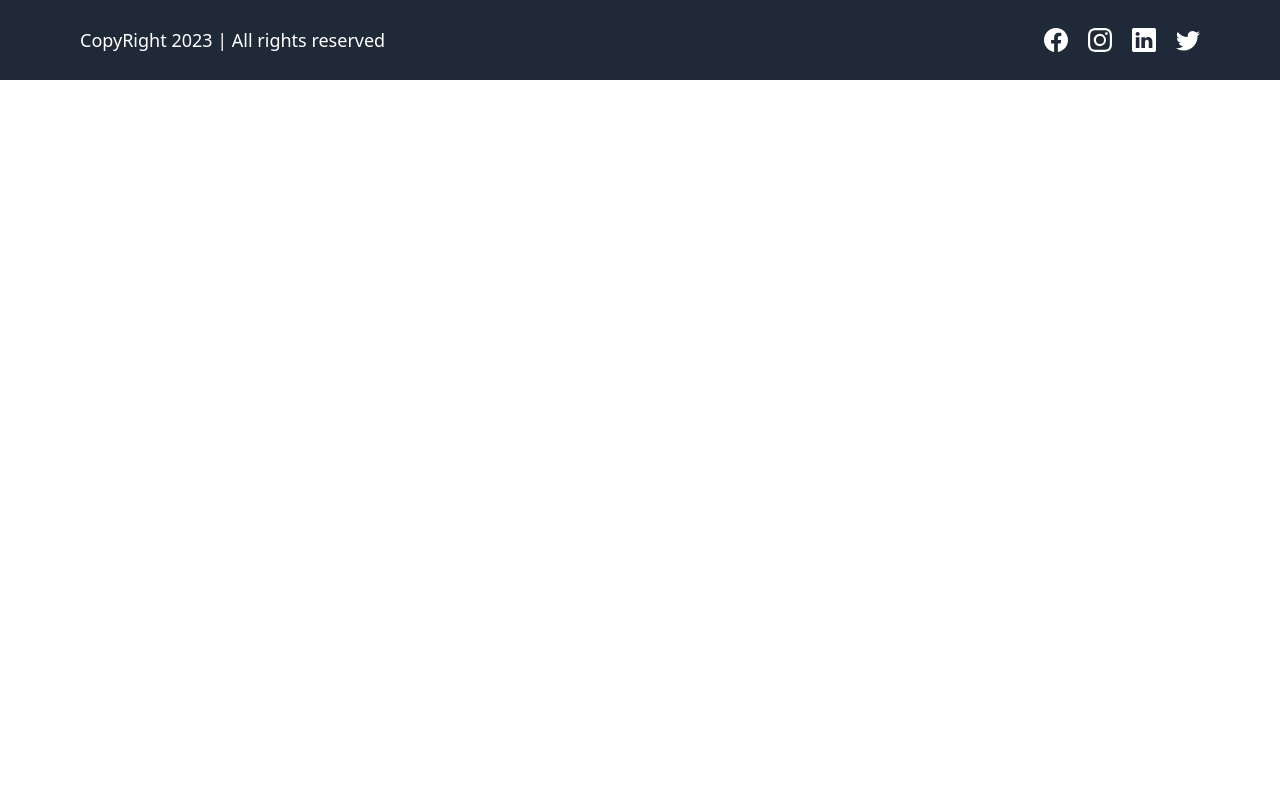
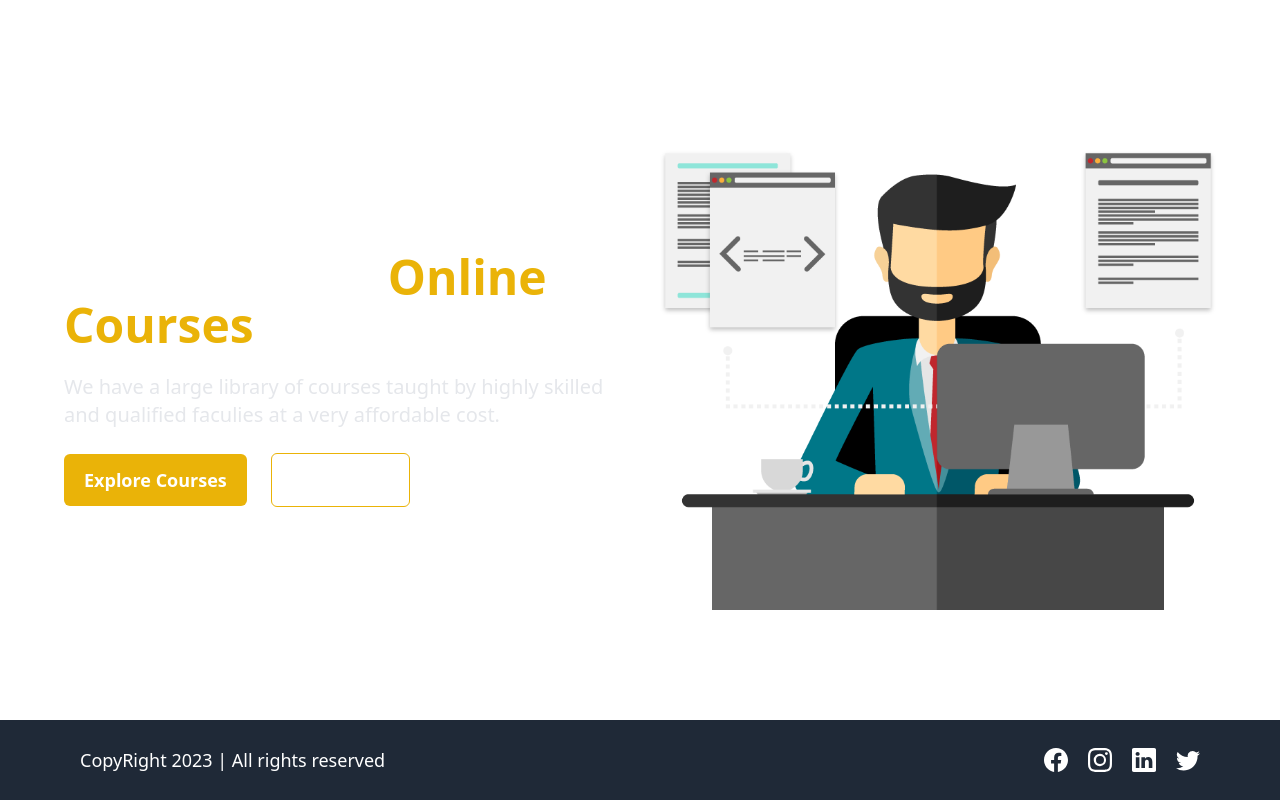
Before and after one commit to Tusharsaxena290/LMS-FRONT-END, a React (Vite) app: page / in a window 1280 px wide. Built offline with nearby package versions, Linux system fonts and the light colour scheme.

Commit message:
home-page-created

```diff
--- a/src/App.jsx
+++ b/src/App.jsx
@@ -1,18 +1,19 @@
 import './App.css'
-import { Routes } from 'react-router-dom';
-import Footer from './Components/Footer';
+import { Routes,Route } from 'react-router-dom'
+import HomePage from './Pages/HomePage'
 
 function App() {
 
 
   return (
-    <>
-    {/* <Routes>
-      <Route path='/' element ={<Home/>}></Route>
+    <div>
+
+
+    <Routes>
+    <Route path="/" element={<HomePage/>}/>
     </Routes>
-    hi   */}
-   <Footer/>
-    </>
+
+     </div>
 
   )
 }
--- /dev/null
+++ b/src/Layouts/HomeLayout.jsx
@@ -0,0 +1,90 @@
+import { FiMenu } from "react-icons/fi";
+import { AiFillCloseCircle } from "react-icons/ai";
+import Footer from "../Components/Footer";
+import { Link } from "react-router-dom";
+
+function HomeLayout({children}) {
+
+
+  function changeWidth() {
+    const drawerSide = document.getElementsByClassName("drawer-side");
+    drawerSide[0].style.width = "auto";
+  }
+
+  function hideDrawer(){
+    const element=document.getElementsByClassName("drawer-toggle");
+    element[0].checked=false;
+    //changeWidth();
+    const drawerSide = document.getElementsByClassName("drawer-side");
+    drawerSide[0].style.width = 0;
+  }
+
+
+  return (
+    <div className="min-h-[90vh]">
+      <div className="drawer absolute left-0 z-50 w-fit">
+        <input className="drawer-toggle" id="my-drawer" type="checkbox" />
+        <div className="drawer-content">
+          <label
+            htmlFor="my-drawer"
+            className="
+                cursor-pointer relative
+                "
+          >
+            <FiMenu
+              onClick={changeWidth}
+              size={"32px"}
+              className="font-bold text-white m-4"
+            ></FiMenu>
+          </label>
+        </div>
+        <div className="drawer-side w-0">
+          <label htmlFor="my-drawer" className="drawer-overlay"></label>
+          <ul
+            className="menu p-4 w-48 sm:w-80
+                bg-base-100 text-base-content relative
+                "
+          >
+            <li
+              className="w-fit absolute
+                    right-2 z-50
+                    "
+            >
+              <button onClick={hideDrawer}>
+                <AiFillCloseCircle size={24} />
+              </button>
+            </li>
+
+            <li>
+                <Link to="/" >HOME</Link>
+
+            </li>
+
+            <li>
+                <Link to="/courses" >ALL COURSES</Link>
+
+            </li>
+
+            <li>
+                <Link to="/contact" >CONTACT US</Link>
+
+            </li>
+
+            <li>
+                <Link to="/about" >ABOUT US</Link>
+
+            </li>
+
+          </ul>
+        </div>
+      </div>
+      {children}
+      <Footer></Footer>
+    </div>
+
+
+
+  );
+}
+
+export default HomeLayout;
--- /dev/null
+++ b/src/Pages/HomePage.jsx
@@ -0,0 +1,61 @@
+import HomeLayout from "../Layouts/HomeLayout";
+import { Link } from "react-router-dom";
+//import {hero} from "../assets/images/courses.jpeg"
+import hero from "../assets/images/hero.png";
+
+function HomePage() {
+  return (
+    <HomeLayout>
+      <div
+        className="pt-10 text-white flex items-center
+            justify-center gap-10 mx-16 h-[90vh]
+            "
+      >
+        <div className="w-1/2 space-y-6">
+          <h1 className="text-5xl font-semibold">
+            Find Out Best
+            <span
+              className="text-yellow-500
+                        font-bold
+                        "
+            >
+              Online Courses
+            </span>
+          </h1>
+
+          <p className="text-xl text-gray-200">
+            We have a large library of courses taught by highly skilled and
+            qualified faculies at a very affordable cost.
+          </p>
+
+          <div className="space-x-6">
+            <Link to="/courses" >
+                <button className="bg-yellow-500 px-5 py-3 rounded-md
+                font-semibold cursor-pointer text-lg hover:bg-yellow-600
+                transition-all ease-in-out duration-300
+                ">
+                    Explore Courses
+                </button>
+            </Link>
+
+            <Link to="/contact" >
+                <button className="border border-yellow-500 px-5 py-3 rounded-md
+                font-semibold cursor-pointer text-lg hover:bg-yellow-600
+                transition-all ease-in-out duration-300
+                ">
+                   Contact Us
+                </button>
+            </Link>
+
+          </div>
+
+        </div>
+        <div className="w-1/2">
+            <img src={hero} className="border-none" />
+        </div>
+
+      </div>
+    </HomeLayout>
+  );
+}
+export default HomePage;
--- a/tailwind.config.js
+++ b/tailwind.config.js
@@ -7,7 +7,7 @@
   theme: {
     extend: {},
   },
-  plugins: [require(getDaisyUi())],
+  plugins: [require(getDaisyUi()),require('@tailwindcss/line-clamp')],
 }
 
 function getDaisyUi(){
```
Also changed, not shown: src/assets/images/hero.png (added).
